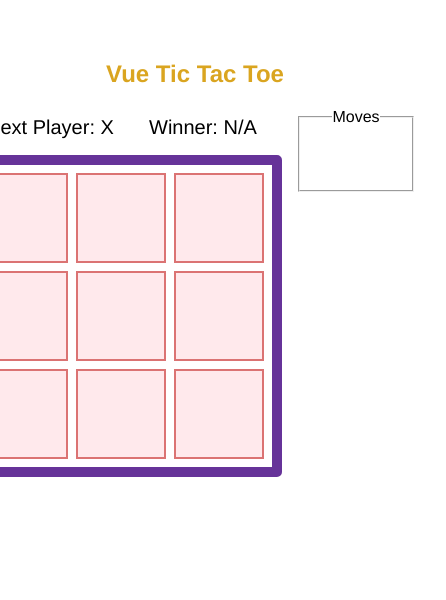
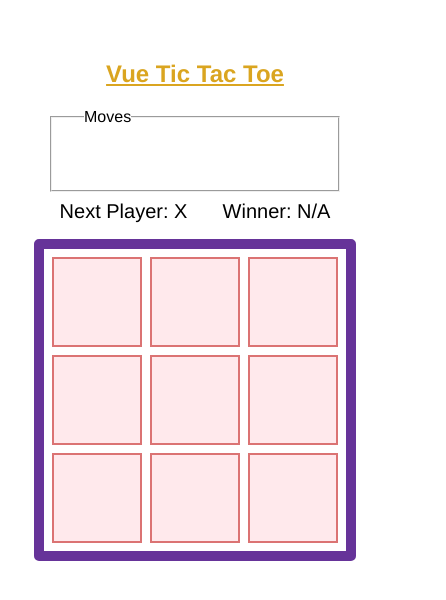
Before and after one commit to railsstudent/vue-tic-tac-toe, a Vue app: page / in a window 390 px wide. Shown: the top 600 px of the page, 446 px wide, since content can reach past the window. Built offline with nearby package versions, Linux system fonts and the light colour scheme.

Commit message:
refactor:  css grid to style board and sidebar

```diff
--- a/src/components/Game.vue
+++ b/src/components/Game.vue
@@ -77,6 +77,7 @@ h1 {
   color: goldenrod;
   font-size: var(--title-font);
   font-weight: 600;
+  text-decoration: underline;
   text-align: center;
   height: 3rem;
 }
@@ -91,9 +92,13 @@ h1 {
   }
 
   .main-container {
-    display: flex;
+    display: grid;
+    grid-template-columns: auto auto;
+    grid-template-areas: "board sidebar";
 
     .left {
+      grid-area: board;
+
       .play-container {
         display: flex;
         justify-content: space-around;
@@ -110,6 +115,8 @@ h1 {
       padding-left: 1rem;
       padding-right: 1rem;
 
+      grid-area: sidebar;
+
       button {
         padding: 0.5rem;
         margin-bottom: 10px;
@@ -125,15 +132,23 @@ h1 {
   }
 }
 
-@media screen and (max-width: 400px) {
+@media screen and (max-width: 550px) {
+  .game .main-container {
+    grid-template-areas:
+      "sidebar"
+      "board";
+
+    .action-container {
+      button {
+        font-size: 0.85rem;
+        padding: 0.25rem;
+        border-radius: 5px;
+      }
+    }
+  }
+
   h1 {
     --title-font: 1.5em;
   }
 }
-
-@media screen and (min-width: 401px) and (max-width: 600px) {
-  h1 {
-    --title-font: 1.75em;
-  }
-}
 </style>
```
Also changed, not shown: 1 other file (tests, documents, lock files or other folders).
